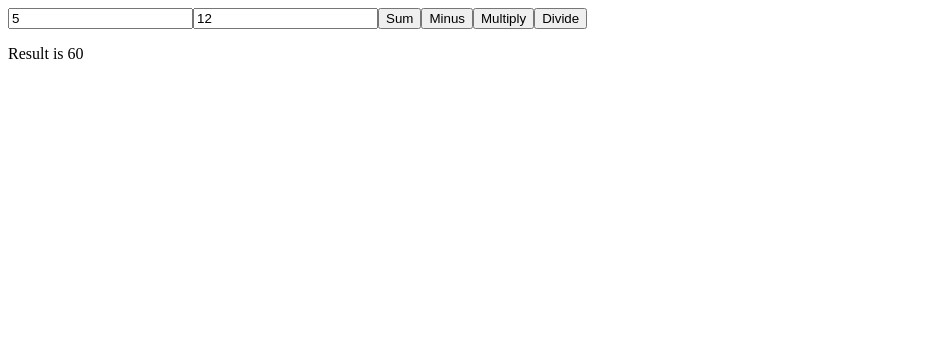
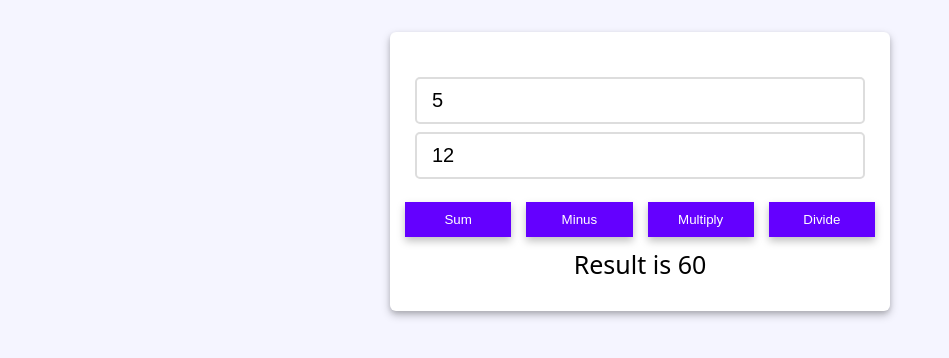
Before and after one commit to nihat-js/redux-calculator, a React (Vite) app: page / in a window 1280 px wide. Shown: the top 358 px of the page, without its empty margins (0-949 px from the left). Built offline with nearby package versions, Linux system fonts and the light colour scheme.

Commit message:
added design

```diff
--- a/package.json
+++ b/package.json
@@ -12,7 +12,8 @@
     "react": "^18.2.0",
     "react-dom": "^18.2.0",
     "react-redux": "^8.0.5",
-    "redux": "^4.2.0"
+    "redux": "^4.2.0",
+    "sass": "^1.57.1"
   },
   "devDependencies": {
     "@types/react": "^18.0.26",
--- a/src/pages/Index.jsx
+++ b/src/pages/Index.jsx
@@ -1,5 +1,6 @@
 import React from 'react'
 import { useDispatch, useSelector } from 'react-redux'
+import './Index.scss'
 
 export default function Index() {
 
@@ -12,13 +13,17 @@ export default function Index() {
     <div className='home-page'>
       <div className="container">
         <div className="row">
-          <input type="number"  value={firstInputValue} onChange =  { (e) => dispatch({ value : e.target.value , type : 'setFirstInput'  })   }  />
-          <input type="number"  value={secondInputValue} onChange =  { (e) => dispatch({ value : e.target.value , type : 'setSecondInput'  })   }   />
-          <button onClick={ () => dispatch({type : 'changeOperator' ,  value :'+' })  } >  Sum   </button>
-          <button onClick={ () => dispatch( {type : 'changeOperator' ,   value :'-' })  } > Minus   </button>
-          <button onClick={ () => dispatch({ type : 'changeOperator' , value :'*' })  }  > Multiply </button>
-          <button onClick={ () => dispatch({ type : 'changeOperator' ,  value :'/' })  } > Divide   </button>
-          <p className="text"> Result is {result }  </p>
+          <div className="input-group">
+            <input type="number" value={firstInputValue} onChange={(e) => dispatch({ value: e.target.value, type: 'setFirstInput' })} />
+            <input type="number" value={secondInputValue} onChange={(e) => dispatch({ value: e.target.value, type: 'setSecondInput' })} />
+          </div>
+          <div className="actions">
+            <button onClick={() => dispatch({ type: 'changeOperator', value: '+' })} >  Sum   </button>
+            <button onClick={() => dispatch({ type: 'changeOperator', value: '-' })} > Minus   </button>
+            <button onClick={() => dispatch({ type: 'changeOperator', value: '*' })}  > Multiply </button>
+            <button onClick={() => dispatch({ type: 'changeOperator', value: '/' })} > Divide   </button>
+          </div>
+          <p className="result"> Result is {result}  </p>
         </div>
       </div>
     </div>
--- /dev/null
+++ b/src/pages/Index.scss
@@ -0,0 +1,67 @@
+*{
+  margin:0;
+  padding: 0;
+  box-sizing: border-box;
+  list-style: none;
+  text-decoration: none;
+}
+html {
+  font-family: system-ui, -apple-system, BlinkMacSystemFont, 'Segoe UI', Roboto, Oxygen, Ubuntu, Cantarell, 'Open Sans', 'Helvetica Neue', sans-serif;
+}
+
+body{
+  background-color: #f5f5ff;
+
+}
+
+.home-page{
+  .container{
+    max-width: 1200px;
+    margin: 0 auto;
+    .row {
+      max-width: 500px;
+      background-color: #fff;
+      box-shadow: 0 2px 4px rgba(0,0,0,.1) , 0 4px 8px rgba(0,0,0,.25);
+      border-radius: 6px;
+      padding: 30px 15px;
+      margin: 32px  auto;
+      display: flex;
+      flex-direction: column;
+      .input-group {
+        padding: 15px 10px;
+        input {
+          width: 100%;
+          border-radius: 5px;
+          border: 2px solid #ddd;
+          font-size: 20px;
+          margin-bottom: 8px;
+          outline: none;
+          padding: 10px 15px;
+        }
+      }
+      .actions {
+
+        display: grid;
+        grid-template-columns: repeat(4,1fr);
+        gap: 15px;
+        margin-bottom: 10px;
+        button {
+          color: #fff;
+          background-color: #6400ff;
+          padding: 10px 15px;
+          border: none;
+          cursor: pointer;
+          box-shadow: 0 4px 8px rgba(0,0,0,.25);
+        }
+        button:hover{
+          box-shadow: 0 2px 4px rgba(0,0,0,.25);
+        }
+
+      }
+      .result {
+        font-size: 25px;
+        text-align: center;
+      }
+    }
+  }
+}
```
Also changed, not shown: 1 other file (tests, documents, lock files or other folders).
